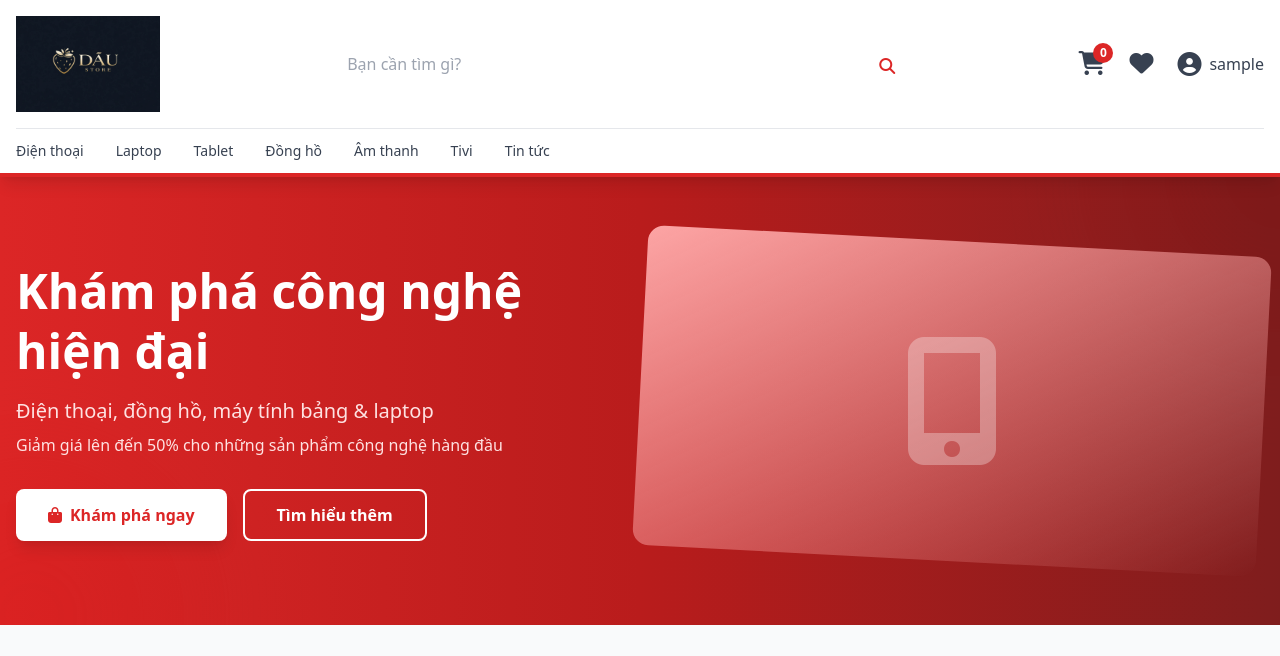
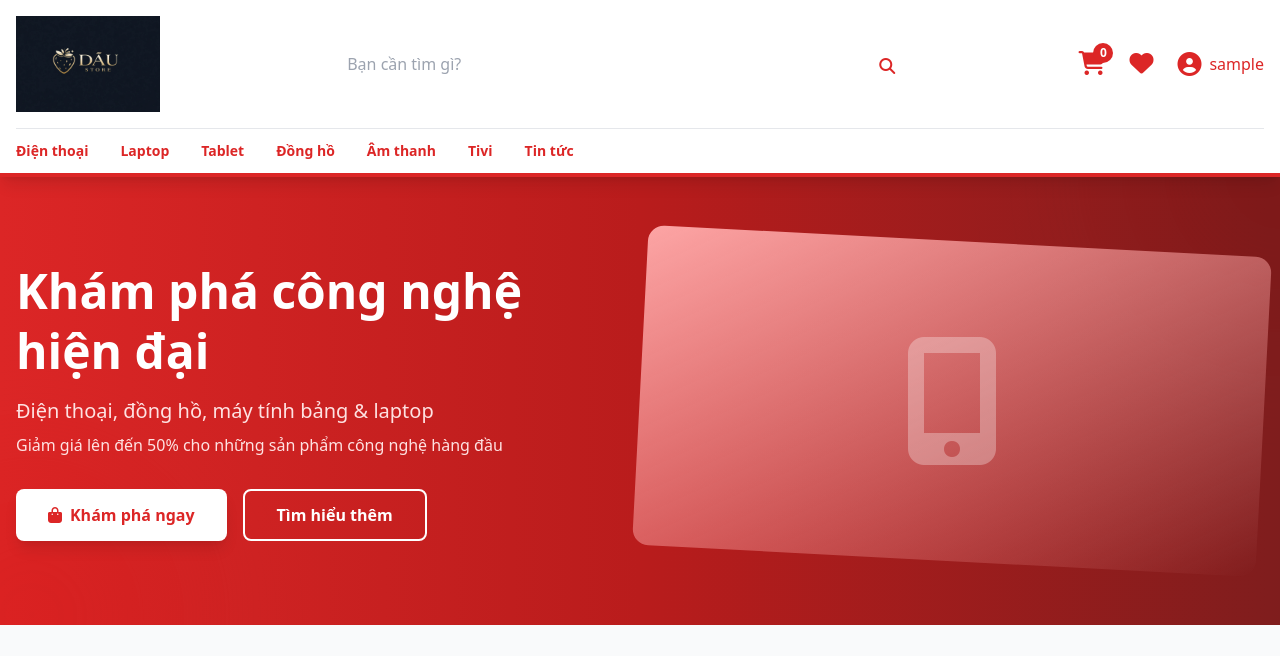
Before and after one commit to testteamvippro/cellphone_django, a Django app: page / in a window 1280 px wide. Shown: the top 656 px of the page. Run offline with Django 5.2, Linux system fonts and the light colour scheme; the visitor is signed in with stand-in values (Sample User, id 1); data comes from the database, SQL or seed files in the repository; data that the repository does not hold is empty.

Commit message:
Improve: Changed header to white background with bold red text and navigation

```diff
--- a/store/templates/store/base.html
+++ b/store/templates/store/base.html
@@ -12,7 +12,7 @@
 </head>
 <body class="bg-gray-50">
     <!-- Header -->
-    <header class="bg-white text-gray-800 sticky top-0 z-50 shadow-lg border-b-4 border-red-600">
+    <header class="bg-white text-red-600 sticky top-0 z-50 shadow-lg border-b-4 border-red-600">
         <div class="container mx-auto px-4">
             <div class="flex items-center justify-between py-4">
                 <!-- Logo -->
@@ -34,18 +34,18 @@
 
                 <!-- User Actions -->
                 <div class="flex items-center space-x-6">
-                    <a href="{% url 'store:cart_view' %}" class="relative hover:text-red-600 transition">
-                        <i class="fas fa-shopping-cart text-2xl text-gray-700"></i>
+                    <a href="{% url 'store:cart_view' %}" class="relative hover:text-red-700 transition">
+                        <i class="fas fa-shopping-cart text-2xl text-red-600"></i>
                         <span id="cart-count" class="absolute -top-2 -right-2 bg-red-600 text-white text-xs font-bold rounded-full w-5 h-5 flex items-center justify-center">
                             {{ cart_items_count|default:0 }}
                         </span>
                     </a>
-                    <a href="{% url 'store:wishlist_view' %}" class="relative hover:text-red-600 transition">
-                        <i class="fas fa-heart text-2xl text-gray-700"></i>
+                    <a href="{% url 'store:wishlist_view' %}" class="relative hover:text-red-700 transition">
+                        <i class="fas fa-heart text-2xl text-red-600"></i>
                     </a>
                     {% if user.is_authenticated %}
                     <div class="relative group">
-                        <button class="flex items-center space-x-2 hover:text-red-600 transition text-gray-700">
+                        <button class="flex items-center space-x-2 hover:text-red-700 transition text-red-600">
                             <i class="fas fa-user-circle text-2xl"></i>
                             <span>{{ user.username }}</span>
                         </button>
@@ -56,7 +56,7 @@
                         </div>
                     </div>
                     {% else %}
-                    <a href="/login/" class="hover:text-red-600 transition text-gray-700">
+                    <a href="/login/" class="hover:text-red-700 transition text-red-600">
                         <i class="fas fa-user-circle text-2xl"></i>
                     </a>
                     {% endif %}
@@ -65,14 +65,14 @@
 
             <!-- Navigation -->
             <nav class="border-t border-gray-200 py-3">
-                <ul class="flex space-x-8 text-sm font-medium text-gray-700">
-                    <li><a href="{% url 'store:product_list' %}?category=smartphone" class="hover:text-red-600 transition">Điện thoại</a></li>
-                    <li><a href="{% url 'store:product_list' %}?category=laptop" class="hover:text-red-600 transition">Laptop</a></li>
-                    <li><a href="{% url 'store:product_list' %}?category=tablet" class="hover:text-red-600 transition">Tablet</a></li>
-                    <li><a href="{% url 'store:product_list' %}?category=watch" class="hover:text-red-600 transition">Đồng hồ</a></li>
-                    <li><a href="{% url 'store:product_list' %}?category=audio" class="hover:text-red-600 transition">Âm thanh</a></li>
-                    <li><a href="{% url 'store:product_list' %}?category=tv" class="hover:text-red-600 transition">Tivi</a></li>
-                    <li><a href="{% url 'store:news_list' %}" class="hover:text-red-600 transition">Tin tức</a></li>
+                <ul class="flex space-x-8 text-sm font-bold text-red-600">
+                    <li><a href="{% url 'store:product_list' %}?category=smartphone" class="hover:text-red-700 transition">Điện thoại</a></li>
+                    <li><a href="{% url 'store:product_list' %}?category=laptop" class="hover:text-red-700 transition">Laptop</a></li>
+                    <li><a href="{% url 'store:product_list' %}?category=tablet" class="hover:text-red-700 transition">Tablet</a></li>
+                    <li><a href="{% url 'store:product_list' %}?category=watch" class="hover:text-red-700 transition">Đồng hồ</a></li>
+                    <li><a href="{% url 'store:product_list' %}?category=audio" class="hover:text-red-700 transition">Âm thanh</a></li>
+                    <li><a href="{% url 'store:product_list' %}?category=tv" class="hover:text-red-700 transition">Tivi</a></li>
+                    <li><a href="{% url 'store:news_list' %}" class="hover:text-red-700 transition">Tin tức</a></li>
                 </ul>
             </nav>
         </div>
```
